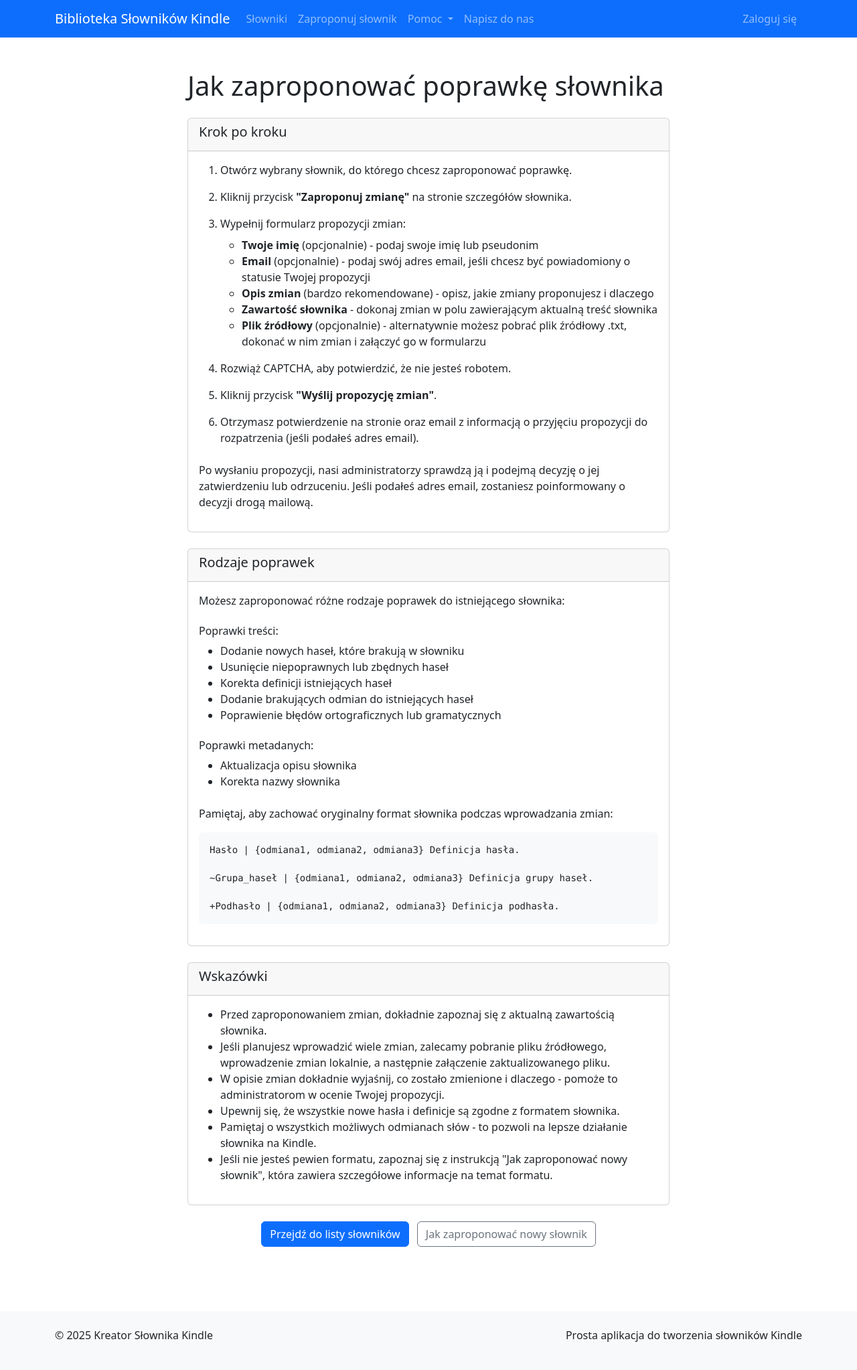
After one commit to MarekWo/kindle_dict, a Django app: page /dictionary/help/change/ in a window 1280 px wide. The commit adds this page. Shown: the whole page at 67% size. Run offline with Django 4.2, Linux system fonts and the light colour scheme; parts of the project's set-up code (start-up, migrations or seed data) failed here and were passed over.

Commit message:
New Help item -- How to propose dictionary update

```diff
--- a/src/dictionary/urls.py
+++ b/src/dictionary/urls.py
@@ -42,6 +42,7 @@ path('tasks/update-dictionary/<uuid:pk>/', views.task_update_dictionary, name='t
 
     # Help pages
     path('help/suggest/', views.HelpSuggestView.as_view(), name='help_suggest'),
+    path('help/change/', views.HelpChangeView.as_view(), name='help_change'),
     path('help/prompt/', views.HelpPromptView.as_view(), name='help_prompt'),
     path('help/kindle/', views.HelpKindleView.as_view(), name='help_kindle'),
 ]
--- a/src/dictionary/views.py
+++ b/src/dictionary/views.py
@@ -1096,6 +1096,16 @@ class HelpSuggestView(ListView):
         return Dictionary.objects.none()
 
 
+class HelpChangeView(ListView):
+    """View to display help on how to suggest a dictionary change"""
+    model = Dictionary  # Używamy tego modelu, ale nie będziemy wyświetlać jego danych
+    template_name = 'dictionary/help/change.html'
+
+    def get_queryset(self):
+        """Return an empty queryset"""
+        return Dictionary.objects.none()
+
+
 class HelpPromptView(ListView):
     """View to display example AI prompt"""
     model = Dictionary  # Używamy tego modelu, ale nie będziemy wyświetlać jego danych
--- /dev/null
+++ b/src/templates/dictionary/help/change.html
@@ -0,0 +1,93 @@
+{% extends 'base.html' %}
+{% load i18n %}
+
+{% comment %} kindle_dict\src\templates\dictionary\help\change.html {% endcomment %}
+{% block title %}Jak zaproponować poprawkę słownika{% endblock %}
+
+{% block content %}
+<div class="container">
+    <div class="row">
+        <div class="col-lg-8 mx-auto">
+            <h1 class="mb-4">Jak zaproponować poprawkę słownika</h1>
+
+            <div class="card mb-4">
+                <div class="card-header">
+                    <h5>Krok po kroku</h5>
+                </div>
+                <div class="card-body">
+                    <ol class="mb-4">
+                        <li class="mb-3">Otwórz wybrany słownik, do którego chcesz zaproponować poprawkę.</li>
+                        <li class="mb-3">Kliknij przycisk <strong>"Zaproponuj zmianę"</strong> na stronie szczegółów słownika.</li>
+                        <li class="mb-3">Wypełnij formularz propozycji zmian:
+                            <ul class="mt-2">
+                                <li><strong>Twoje imię</strong> (opcjonalnie) - podaj swoje imię lub pseudonim</li>
+                                <li><strong>Email</strong> (opcjonalnie) - podaj swój adres email, jeśli chcesz być powiadomiony o statusie Twojej propozycji</li>
+                                <li><strong>Opis zmian</strong> (bardzo rekomendowane) - opisz, jakie zmiany proponujesz i dlaczego</li>
+                                <li><strong>Zawartość słownika</strong> - dokonaj zmian w polu zawierającym aktualną treść słownika</li>
+                                <li><strong>Plik źródłowy</strong> (opcjonalnie) - alternatywnie możesz pobrać plik źródłowy .txt, dokonać w nim zmian i załączyć go w formularzu</li>
+                            </ul>
+                        </li>
+                        <li class="mb-3">Rozwiąż CAPTCHA, aby potwierdzić, że nie jesteś robotem.</li>
+                        <li class="mb-3">Kliknij przycisk <strong>"Wyślij propozycję zmian"</strong>.</li>
+                        <li>Otrzymasz potwierdzenie na stronie oraz email z informacją o przyjęciu propozycji do rozpatrzenia (jeśli podałeś adres email).</li>
+                    </ol>
+                    <p>Po wysłaniu propozycji, nasi administratorzy sprawdzą ją i podejmą decyzję o jej zatwierdzeniu lub odrzuceniu. Jeśli podałeś adres email, zostaniesz poinformowany o decyzji drogą mailową.</p>
+                </div>
+            </div>
+
+            <div class="card mb-4">
+                <div class="card-header">
+                    <h5>Rodzaje poprawek</h5>
+                </div>
+                <div class="card-body">
+                    <p>Możesz zaproponować różne rodzaje poprawek do istniejącego słownika:</p>
+
+                    <h6 class="mt-4">Poprawki treści:</h6>
+                    <ul>
+                        <li>Dodanie nowych haseł, które brakują w słowniku</li>
+                        <li>Usunięcie niepoprawnych lub zbędnych haseł</li>
+                        <li>Korekta definicji istniejących haseł</li>
+                        <li>Dodanie brakujących odmian do istniejących haseł</li>
+                        <li>Poprawienie błędów ortograficznych lub gramatycznych</li>
+                    </ul>
+
+                    <h6 class="mt-4">Poprawki metadanych:</h6>
+                    <ul>
+                        <li>Aktualizacja opisu słownika</li>
+                        <li>Korekta nazwy słownika</li>
+                    </ul>
+
+                    <p class="mt-4">Pamiętaj, aby zachować oryginalny format słownika podczas wprowadzania zmian:</p>
+                    <pre class="bg-light p-3 rounded">
+Hasło | {odmiana1, odmiana2, odmiana3} Definicja hasła.
+
+~Grupa_haseł | {odmiana1, odmiana2, odmiana3} Definicja grupy haseł.
+
++Podhasło | {odmiana1, odmiana2, odmiana3} Definicja podhasła.</pre>
+                </div>
+            </div>
+
+            <div class="card mb-4">
+                <div class="card-header">
+                    <h5>Wskazówki</h5>
+                </div>
+                <div class="card-body">
+                    <ul>
+                        <li>Przed zaproponowaniem zmian, dokładnie zapoznaj się z aktualną zawartością słownika.</li>
+                        <li>Jeśli planujesz wprowadzić wiele zmian, zalecamy pobranie pliku źródłowego, wprowadzenie zmian lokalnie, a następnie załączenie zaktualizowanego pliku.</li>
+                        <li>W opisie zmian dokładnie wyjaśnij, co zostało zmienione i dlaczego - pomoże to administratorom w ocenie Twojej propozycji.</li>
+                        <li>Upewnij się, że wszystkie nowe hasła i definicje są zgodne z formatem słownika.</li>
+                        <li>Pamiętaj o wszystkich możliwych odmianach słów - to pozwoli na lepsze działanie słownika na Kindle.</li>
+                        <li>Jeśli nie jesteś pewien formatu, zapoznaj się z instrukcją "Jak zaproponować nowy słownik", która zawiera szczegółowe informacje na temat formatu.</li>
+                    </ul>
+                </div>
+            </div>
+
+            <div class="text-center mb-4">
+                <a href="{% url 'dictionary:list' %}" class="btn btn-primary">Przejdź do listy słowników</a>
+                <a href="{% url 'dictionary:help_suggest' %}" class="btn btn-outline-secondary ms-2">Jak zaproponować nowy słownik</a>
+            </div>
+        </div>
+    </div>
+</div>
+{% endblock %}
--- a/src/templates/includes/header.html
+++ b/src/templates/includes/header.html
@@ -36,6 +36,7 @@
                         </a>
                         <ul class="dropdown-menu" aria-labelledby="helpDropdown">
                             <li><a class="dropdown-item" href="{% url 'dictionary:help_suggest' %}">Jak zaproponować nowy słownik</a></li>
+                            <li><a class="dropdown-item" href="{% url 'dictionary:help_change' %}">Jak zaproponować poprawkę słownika</a></li>
                             <li><a class="dropdown-item" href="{% url 'dictionary:help_prompt' %}">Przykładowy prompt AI</a></li>
                             <li><a class="dropdown-item" href="{% url 'dictionary:help_kindle' %}">Słowniki na Kindle</a></li>
                         </ul>
```
